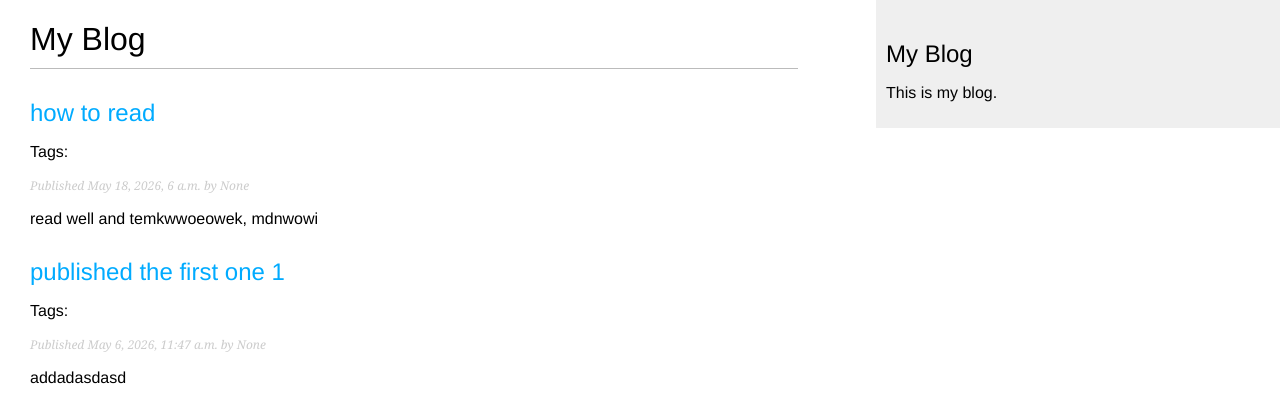
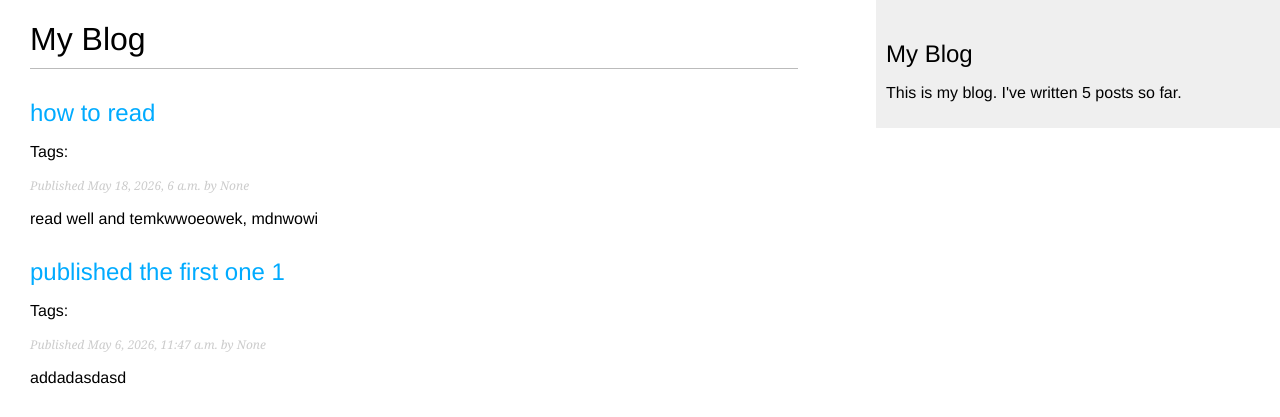
Before and after one commit to nargesrezaeinrk/site-zone, a Django app: page /blog/ in a window 1280 px wide. Shown: the top 417 px of the page. Run offline with Django 4.2, Linux system fonts and the light colour scheme; data comes from the database, SQL or seed files in the repository; parts of the project's set-up code (start-up, migrations or seed data) failed here and were passed over.

Commit message:
Create custom template tag to display total number of posts

```diff
--- a/mySite/blog/templates/blog/base.html
+++ b/mySite/blog/templates/blog/base.html
@@ -1,3 +1,4 @@
+{% load blog_tags %}
 {% load static %}
 <!DOCTYPE html>
 <html>
@@ -5,14 +6,21 @@
         <title>{% block title %}{% endblock %}</title>
         <link href="{% static "css/blog.css" %}" rel="stylesheet" />
     </head>
+
     <body>
+
         <div id="content">
             {% block content %}
             {% endblock %}
         </div>
+
         <div id="sidebar">
             <h2>My Blog</h2>
-            <p>This is my blog.</p>
+            <p>
+                This is my blog.
+                I've written {% total_posts %} posts so far.
+            </p>
+
         </div>
     </body>
 </html>
--- /dev/null
+++ b/mySite/blog/templatetags/blog_tags.py
@@ -0,0 +1,8 @@
+from django import template
+from blog.models import Post
+
+register = template.Library()
+
+@register.simple_tag
+def total_posts():
+    return Post.published.count()
```
Also changed, not shown: mySite/blog/templatetags/__init__.py (added).
